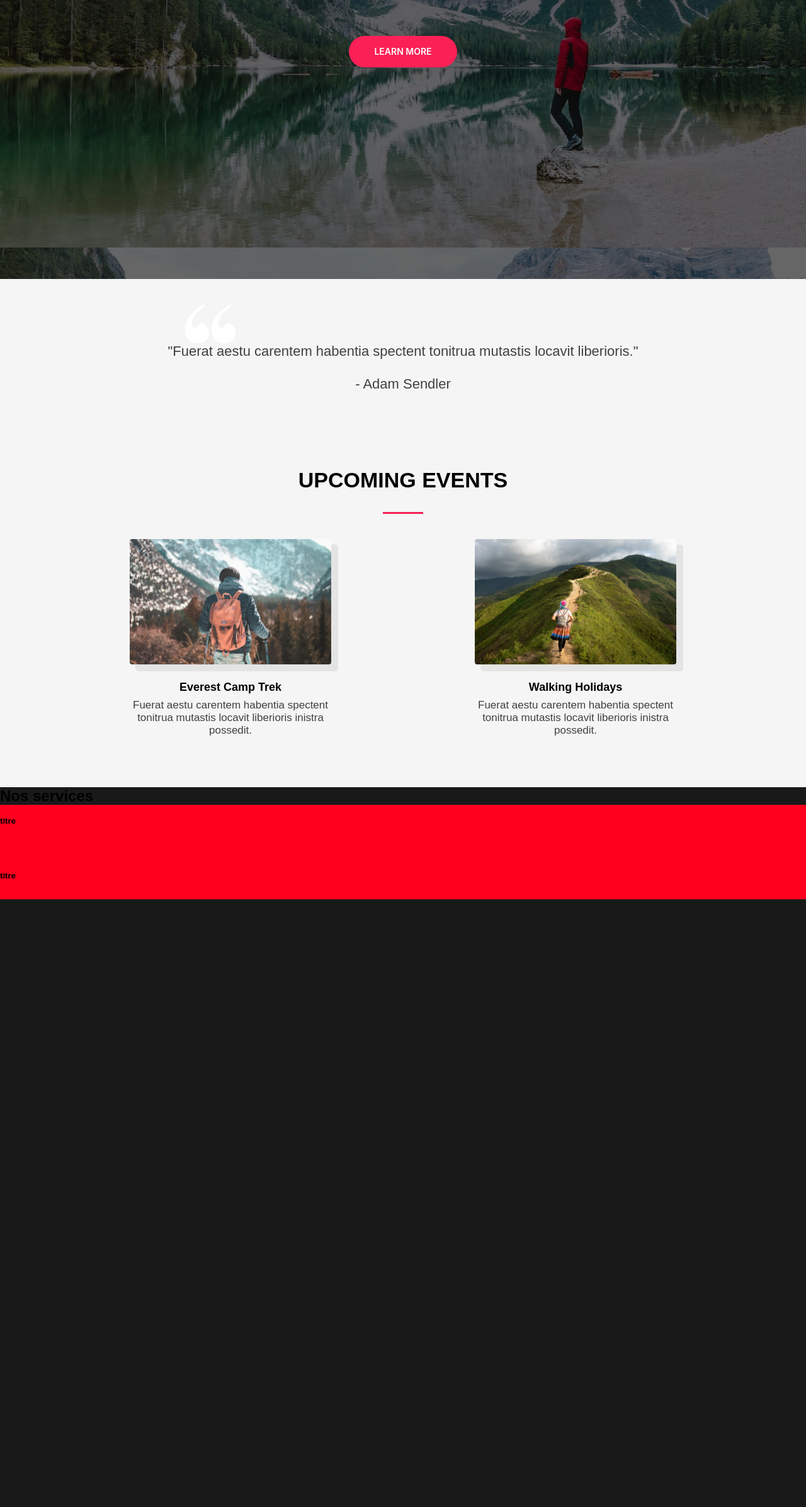
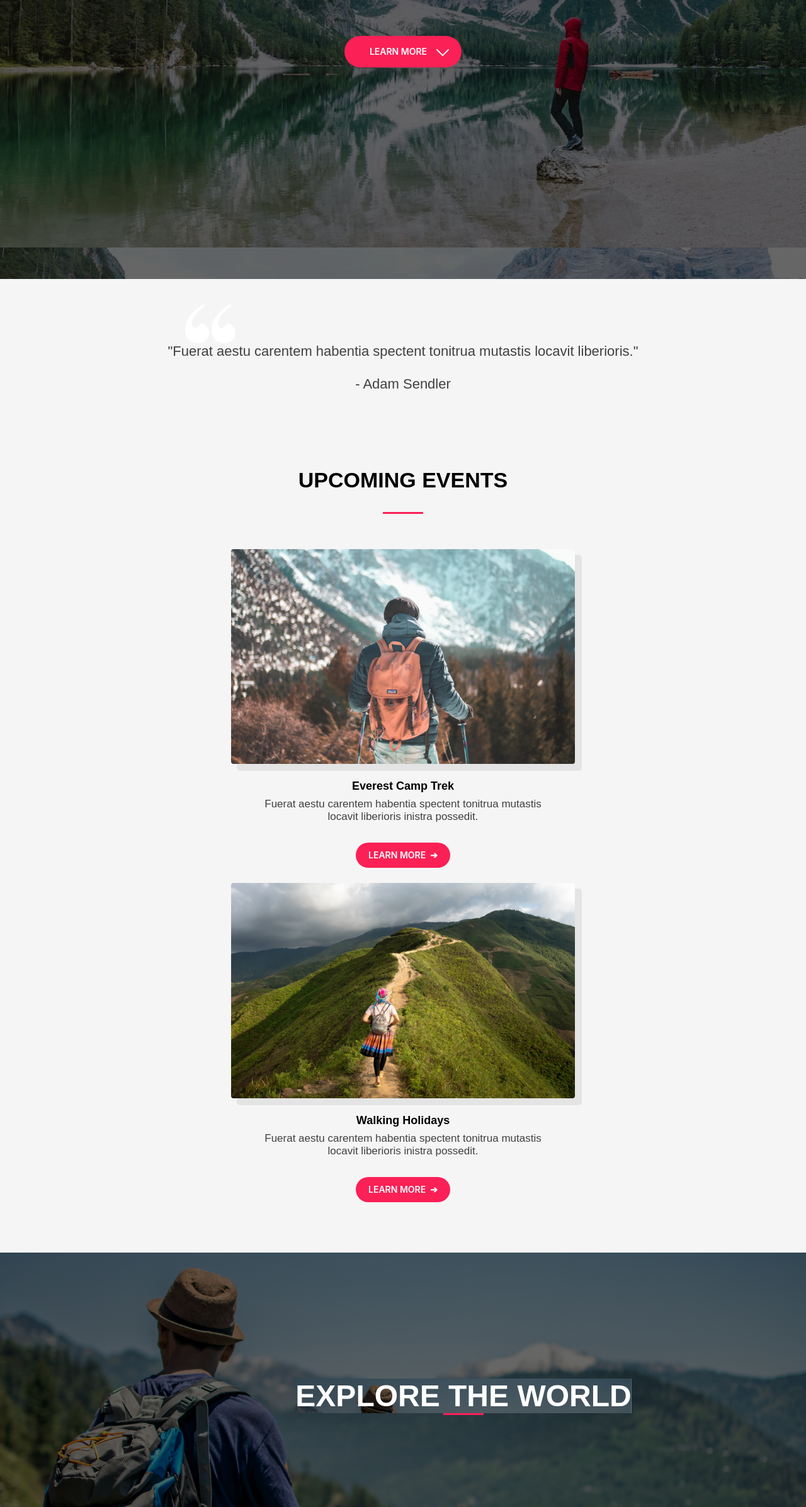
Before and after one commit to SpliiT/Projet-Solo-Outdoor, a plain HTML site: page index.html in a window 1280 px wide. Shown: the part 407-2800 px from the top of the page at 63% size. Before the commit the page ends 1877 px from the top, so only its background shows below. Drawn offline with Linux system fonts and the light colour scheme.

Commit message:
the last commit of the week

```diff
--- a/index.html
+++ b/index.html
@@ -31,7 +31,7 @@
           <a href="" target="_blank">Services</a>
           <a href="" target="_blank">Projects</a>
           <a href="" target="_blank">Contact</a>
-        <a href="#events"><button class="button-nav" role="button">TAKE ACTION</button></a>
+        <a href="#events"><button class="button-nav" role="button">TAKE ACTION </button></a>
         </div>
       </div>
     </header>
@@ -43,7 +43,7 @@
             <h2>Explore the Colourful World</h2>
             <hr/>
             <h1>A WONDERFUL GIFT</h1>
-            <a href="#events"><button class="button-container" role="button">LEARN MORE</button></a>
+            <a href="#events"><button class="button-container" role="button">LEARN MORE &nbsp <div class="fleche"><img src="assets/arrow.png"></div></button></a>
             </div>
     </section>
     <!-- Section-1 -->
@@ -59,11 +59,17 @@
         <div class="citationpictureleft">
         <img src="assets\hiking-v1.jpg" style="filter: brightness( 103% ) contrast( 96% ) saturate( 81% ) blur( 0px ) hue-rotate( 336deg );">
         <h3>Everest Camp Trek</h3>
-      <p>Fuerat aestu carentem habentia spectent tonitrua mutastis locavit liberioris inistra possedit.</p></div>
+      <p>Fuerat aestu carentem habentia spectent tonitrua mutastis locavit liberioris inistra possedit.</p>
+      <br>
+      <a href="#events"><button class="button-nav" role="button">LEARN MORE &nbsp <div class="fleche">➔</div></button></a>
+    </div>
         <div class="citationpictureright">
         <img src="assets\walking-v1.jpg">
         <h3>Walking Holidays</h3>
       <p>Fuerat aestu carentem habentia spectent tonitrua mutastis locavit liberioris inistra possedit.</p>
+      <br>
+      <a href="#events"><button class="button-nav" role="button">LEARN MORE &nbsp <div class="fleche">➔</div></button></a>
+
       </div>
       </div></div>
       </div>
@@ -73,10 +79,12 @@
 
     <!-- Section-2 -->
 
-    <section>
-      <div>
-        <h2>Nos services</h2>
-      </div>
+    <section id="explore" class="sectionexplore">
+      <div class="sectionexplore">
+      <div class="sectionexplorecontent">
+        <h2 class="sectionexplore">Explore the world</h2>
+        <hr>
+      </div></div>
       <div>
         <div>
           <h3></h3>
--- a/style.css
+++ b/style.css
@@ -29,8 +29,6 @@ hr {
     background-position: top center;
 
 }
-
-
 
 .sectionhero{
     height: 80%;
@@ -72,6 +70,7 @@ hr {
   align-items: center;
   justify-content: center;
   padding: 5vh 8vh;
+  text-align: center;
 }
 
 .upcomingevents h2 {
@@ -79,23 +78,34 @@ hr {
 }
 
 .citationpicture {
+  /* width: 80%; */
   display: flex;
   flex-direction: row;
-  gap: 9vh;
+  flex-wrap: wrap;
   margin-top: 5vh;
+  justify-content: center;
+  gap: 1vh;
 }
 
 .citationpicture img {
-  width: 25vw;
+  width: 80%;
   border-radius: 4px 4px 4px 4px;
   box-shadow: 10px 10px 0 1px rgba(0,0,0,.07);
   margin-bottom:2vw;
+}
 
-}
+
+@media (max-width:800px) {
+  .citationpicture img {
+    width:80vw
+  }}
+
+
 
 .citationpicture h3{
   font-size:18px;
   margin-bottom: 1vh;
+  text-align: center;
 }
 
 .citationpicture p{
@@ -105,13 +115,37 @@ hr {
  font-size: 17px;
 }
 
+@media (max-width:900px) {
+  .citationpicture p {
+    font-size: 14px;
+  }}
+
+
 .citationpictureleft {
   display: flex;
   flex-direction: column;
   justify-content: center;
   align-items: center;
   /* gap: 5vh; */
+  margin-top: 2vh;
 }
+
+
+@media (max-width:900px) {
+  .citationpictureleft h3 {
+    margin-top: 5%;
+  }}
+
+  @media (max-width:900px) {
+    .citationpictureright h3 {
+      margin-top: 5%;
+    }}
+
+    @media (max-width:900px) {
+      .citationpictureright img{
+        margin-top: 15%;
+      }}
+
 
 
 .citationpictureright {
@@ -120,6 +154,7 @@ hr {
   justify-content: center;
   align-items: center;
   /* gap: 5vh; */
+    margin-top: 2vh;
 }
 
 
@@ -144,7 +179,7 @@ hr {
   margin-top: 5vh;
   padding: 0px;
   padding-left: 40px;
-  padding-right: 40px;
+  padding-right: 20px;
   text-align: center;
   touch-action: manipulation;
   transition: background-color 0.167s;
@@ -213,6 +248,13 @@ hr {
     font-size: 64px;
 }
 
+@media (max-width:960px) {
+  .container h1 {
+    font-size: 48px;
+  }
+}
+
+
 .container h2 {
     font-size: 24px;
 }
@@ -269,6 +311,13 @@ header {
     padding: 20px 10px 10px 10px;
   }
 
+  @media (max-width:960px){
+    .nav{
+      margin-right:10% ;
+      margin-left: -10%;
+  }
+  }
+
   .nav > .nav-btn {
     display: none;
   }
@@ -298,7 +347,7 @@ header {
     display: none;
   }
 
-  @media (max-width:930px) {
+  @media (max-width:960px) {
     .nav > .nav-btn {
       display: inline-block;
       position: absolute;
@@ -340,10 +389,31 @@ header {
       height: 0px;
     }
     .nav > #nav-check:checked ~ .nav-links {
-      height: 70vh;
+      height: 750%;
       overflow-y: auto;
+      margin-left: 10%;
     }
   }
+
+.fleche img{
+  width: 20px;
+  margin-top: 1vh;
+  margin-left: 1vh;
+  margin-right: 0;
+  -webkit-animation: mover 1s infinite  alternate;
+  animation: mover 0.5s infinite  alternate;
+}
+
+@-webkit-keyframes mover {
+    0% { transform: translateY(0); }
+    100% { transform: translateY(-5px); }
+}
+@keyframes mover {
+    0% { transform: translateY(0); }
+    100% { transform: translateY(-5px); }
+}
+
+
 /* main{
     height: 100%;
     background-color: transparent;
@@ -356,6 +426,36 @@ section {
     width: 100%;
 }
 
+.sectionexplore {
+  background-image: linear-gradient(rgba(0, 0, 0, 0.6), rgba(0, 0, 0, 0.6)),url("assets/explore.jpg");
+  height: auto;
+  width: auto;
+  background-size: cover;
+  background-attachment: fixed;
+  background-position: top center;
+}
+
+.sectionexplore hr {
+  margin-left: 0px;
+}
+
+.sectionexplore h2{
+  font-size: 48px;
+  text-align: center;
+  text-transform: uppercase;
+  color: white;
+}
+
+.sectionexplorecontent {
+  display: flex;
+  flex-direction: column;
+  align-items: center;
+  justify-content: center;
+  margin-left: 15%;
+  padding-top: 25vh;
+  padding-bottom: 25vh;
+}
+
 footer {
     height: 150px;
     width: 100%;
```
Also changed, not shown: assets/arrow.png (added), assets/explore.jpg (added).
